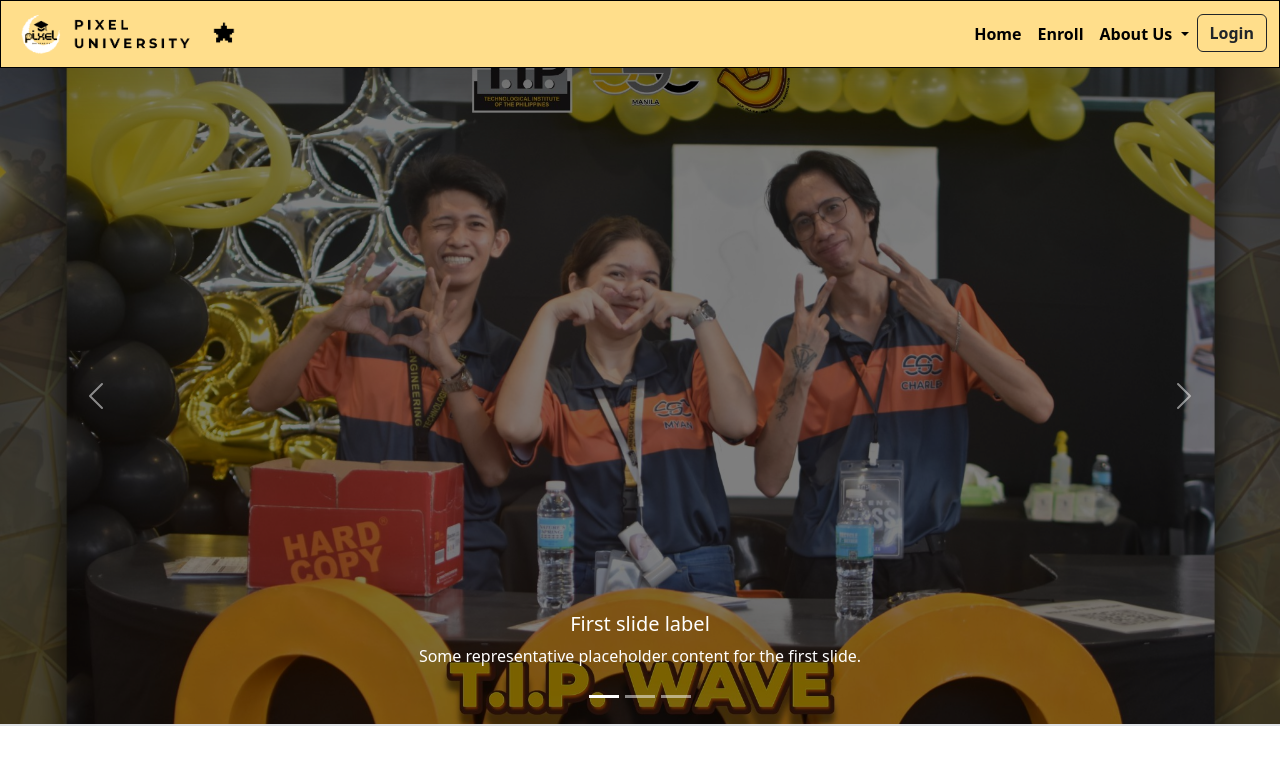
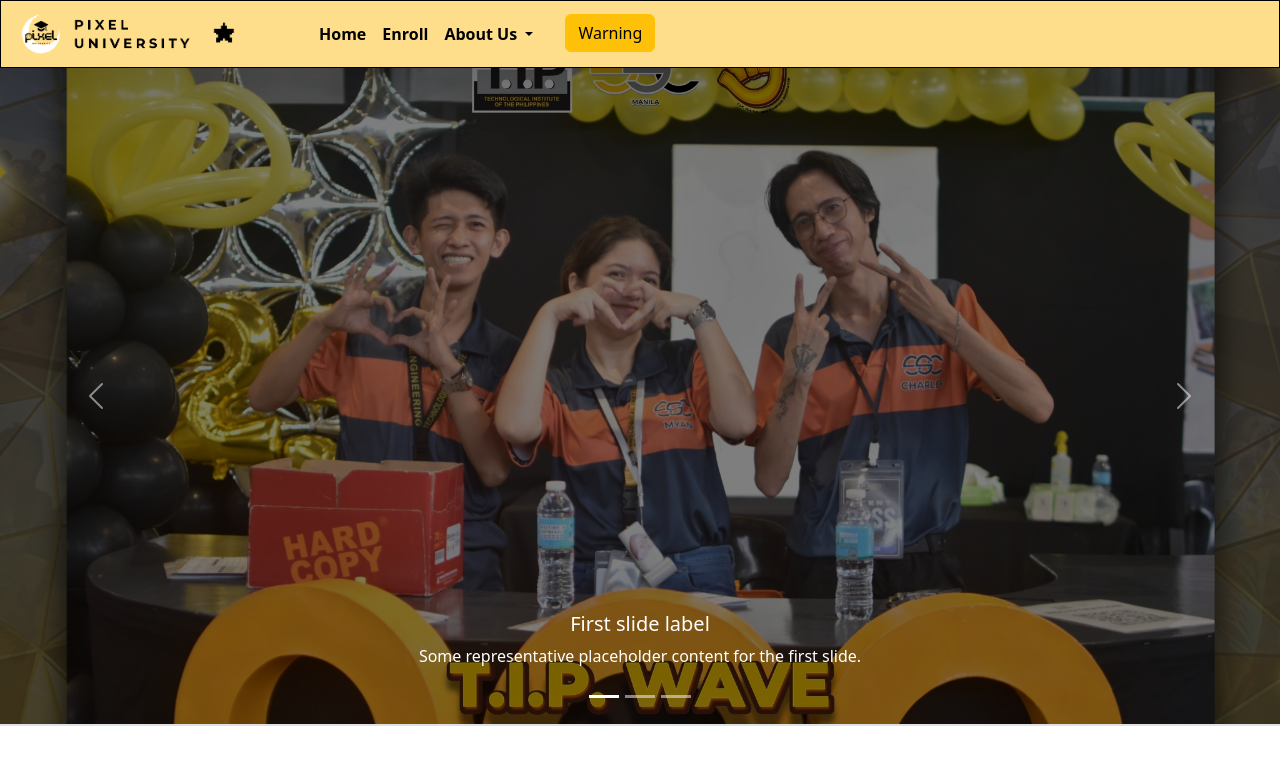
Before and after one commit to Bonkers22h2/skolv2, a plain HTML site: page src/index.html in a window 1280 px wide. Shown: the top 771 px of the page. Drawn offline with nearby package versions, Linux system fonts and the light colour scheme.

Commit message:
lance upd

```diff
--- a/src/index.html
+++ b/src/index.html
@@ -23,7 +23,9 @@
                 <span class="navbar-toggler-icon"></span>
             </button>
             <div class="collapse navbar-collapse" id="navbarSupportedContent">
-                <ul class="navbar-nav ms-auto mb-2 mb-lg-0 fs-6">
+                <div class="row">
+                    <div class="col">
+                        <ul class="navbar-nav ms-5 mb-2 mb-lg-0 fs-6">
                             <li class="nav-item">
                                 <a class="nav-link active fw-semibold" aria-current="page" href="#">Home</a>
                             </li>
@@ -31,8 +33,8 @@
                                 <a class="nav-link active fw-semibold" href="#enroll">Enroll</a>
                             </li>
                             <li class="nav-item dropdown">
-                        <a class="nav-link dropdown-toggle fw-semibold active" href="#" role="button" data-bs-toggle="dropdown"
-                            aria-expanded="false">
+                                <a class="nav-link dropdown-toggle fw-semibold active" href="#" role="button"
+                                    data-bs-toggle="dropdown" aria-expanded="false">
                                     About Us
                                 </a>
                                 <ul class="dropdown-menu">
@@ -47,10 +49,13 @@
                                     <li>
                                 </ul>
                             </li>
-                    <li>
-                        <a href="#login" class="btn btn-outline-dark ms-auto fw-semibold">Login</a>
-                    </li>
+
                         </ul>
+                    </div>
+                    <div class="col"><button type="button" class="btn btn-warning">Warning</button>
+                    </div>
+                </div>
+
             </div>
         </div>
     </nav>
@@ -103,7 +108,7 @@
     </div>
 
 
-    <div class="container-fluid container" >
+    <div class="container-fluid container">
         <div class="row justify-content-center" id="enroll">
             <div class="col-md-4 mb-4 d-flex justify-content-center">
                 <div class="card" style="width: 18rem;">
```
Lines whose indentation alone changed are shown as unchanged.
